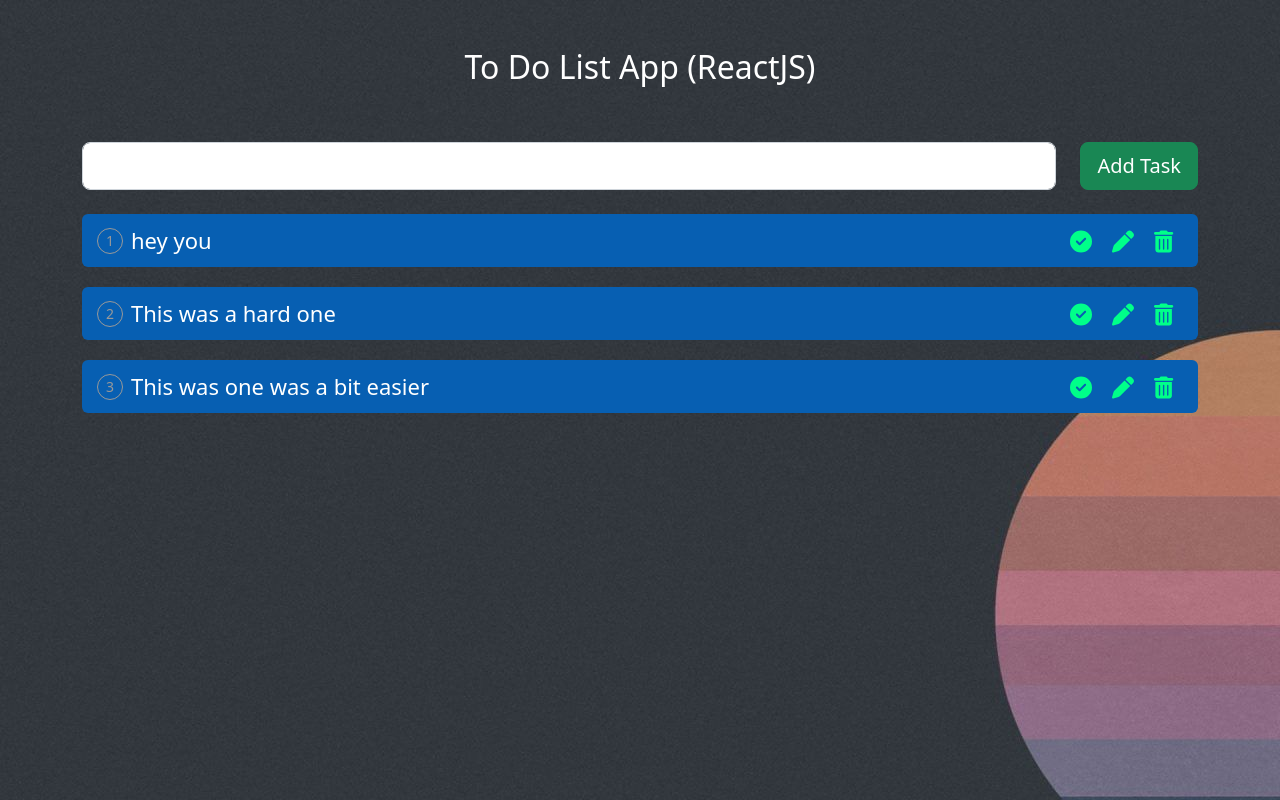
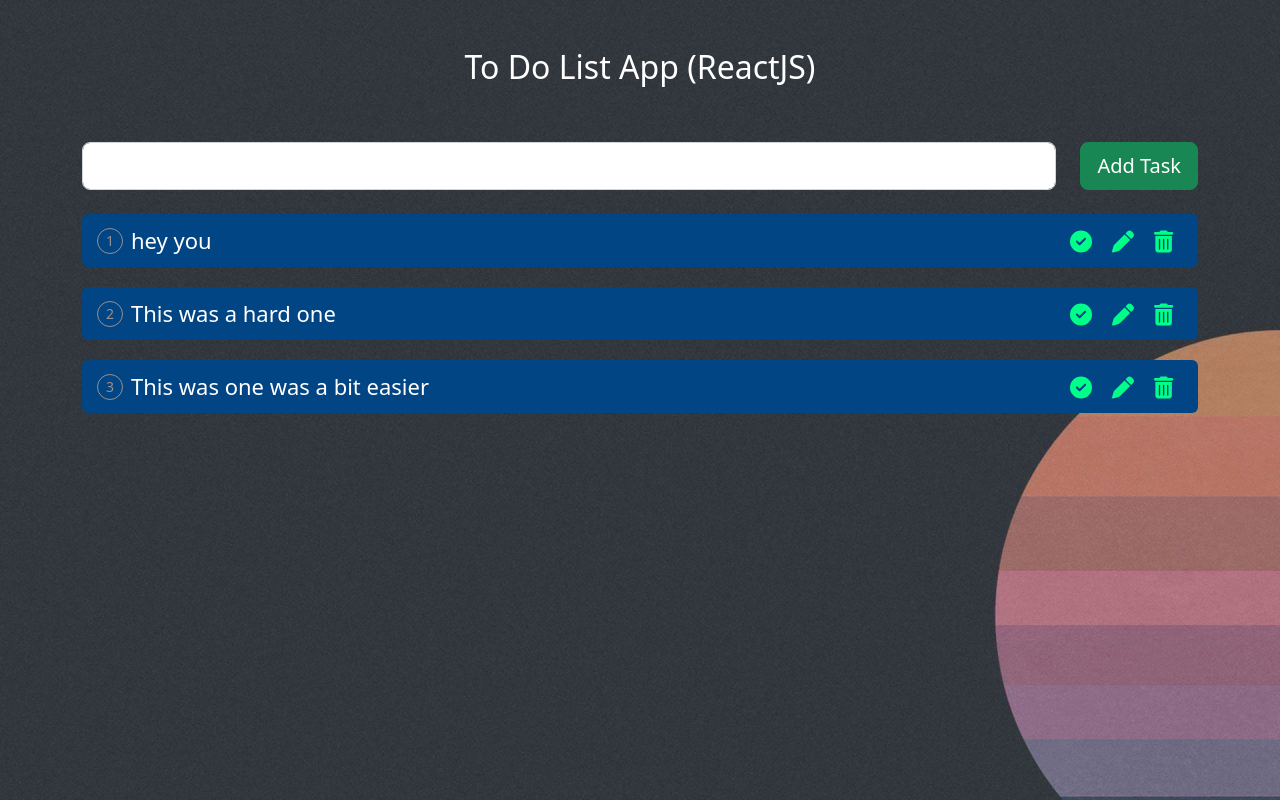
Before and after one commit to jaime8793/TO-DO-LIST-PROJECT-PHASE-2, a React (Create React App) app: page / in a window 1280 px wide. Built offline with nearby package versions, Linux system fonts and the light colour scheme; data requests are answered from the project's data file.

Commit message:
Changed minor styling for easier readings

```diff
--- a/src/App.css
+++ b/src/App.css
@@ -1,5 +1,5 @@
 body {
-  background-color: #333;
+  background-color: rgb(34, 33, 33);
   color: #fff;
   background-image: url(./5027403.jpg)
 }
@@ -9,7 +9,7 @@
 }
 
 .taskBg {
-  background-color: rgb(7, 95, 178);
+  background-color: rgb(2, 69, 132);
   border-radius: 6px;
   margin-bottom: 20px;
   padding: 10px 140px 10px 15px;
@@ -24,8 +24,8 @@
 }
 
 .taskNumber {
-  color: #999;
-  border: 1px solid #999;
+  color: rgb(152, 143, 143);
+  border: 1px solid rgb(150, 145, 145);
   border-radius: 50%;
   width: 26px;
   height: 26px;
```
